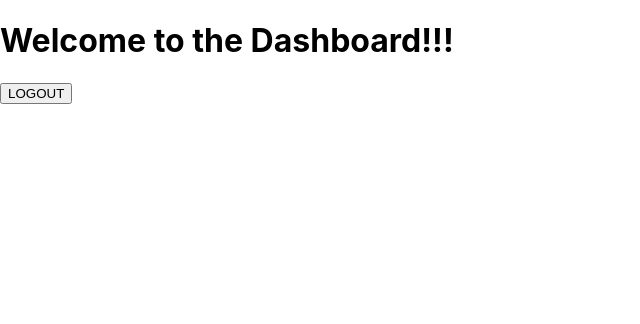
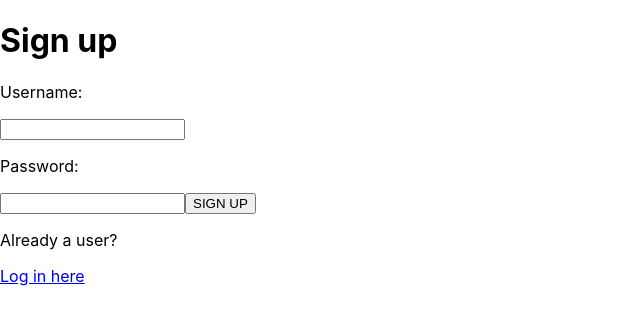
Before and after one commit to VanessaSue27/final-project-frontend, a React (Create React App) app: page /dashboard in a window 1280 px wide. Shown: the top 324 px of the page, without its empty margins (0-640 px from the left). Built offline with nearby package versions, Linux system fonts and the light colour scheme.

Commit message:
Change buttons to router Links and restrict Profile and Dashboard components

```diff
--- a/src/pages/BabyProfileForm.js
+++ b/src/pages/BabyProfileForm.js
@@ -5,6 +5,8 @@ import TimePicker from 'react-time-picker';
 import 'react-datepicker/dist/react-datepicker.css';
 
 import { user } from '../reducer/user';
+
+import { SignUpPage } from './SignUpPage';
 
 const PROFILE_URL = 'https://time-capsule-final.herokuapp.com/profiles';
 
@@ -55,6 +57,7 @@ export const BabyProfileForm = () => {
   // Dasboard and in the Dasboard component we do the fetch to the restricted GET Baby Profile
   // endpoint, so we can show the baby details in the Header section of the Dashboard
 
+  if (accessToken) {
     return (
       <>
         <h1>Baby Profile Form</h1>
@@ -138,4 +141,9 @@ export const BabyProfileForm = () => {
         </form>
       </>
     );
+  } else {
+    return (
+      <SignUpPage />
+    );
+  }
 };
--- a/src/pages/Dashboard.js
+++ b/src/pages/Dashboard.js
@@ -1,22 +1,32 @@
 import React from 'react';
-import { useDispatch } from 'react-redux';
+import { useDispatch, useSelector } from 'react-redux';
 
 import { user } from '../reducer/user';
 
+import { SignUpPage } from './SignUpPage';
+
 export const Dashboard = () => {
   const dispatch = useDispatch();
+  const username = useSelector((store) => store.user.username);
+  const accessToken = useSelector((store) => store.user.accessToken);
 
   const handleClick = () => {
     dispatch(user.actions.logout());
     window.location.href = '/';
   };
 
-  return (
-    <>
-      <h1>Welcome to the Dashboard!!!</h1>
-      <button type="button" onClick={handleClick}>LOGOUT</button>
-    </>
-  );
+  if (accessToken) {
+    return (
+      <>
+        <h1>{`Welcome, ${username} to the Dashboard!!!`}</h1>
+        <button type="button" onClick={handleClick}>LOGOUT</button>
+      </>
+    );
+  } else {
+    return (
+      <SignUpPage />
+    );
+  }
 };
 
 // NEXT STEP:
--- a/src/pages/LogInPage.js
+++ b/src/pages/LogInPage.js
@@ -72,9 +72,7 @@ export const LogInPage = () => {
       </form>
       {error && <div>{`${error}`}</div>}
       <p>Not a user?</p>
-      <Link to="/">
-        <button type="button">Create an account</button>
-      </Link>
+      <Link to="/">Create an account here</Link>
     </>
   );
 };
--- a/src/pages/SignUpPage.js
+++ b/src/pages/SignUpPage.js
@@ -72,9 +72,7 @@ export const SignUpPage = () => {
       </form>
       {error && <div>{`${error}`}</div>}
       <p>Already a user?</p>
-      <Link to="/login">
-        <button type="button">Log in</button>
-      </Link>
+      <Link to="/login">Log in here</Link>
     </>
   );
 };
```
Lines whose indentation alone changed are shown as unchanged.
